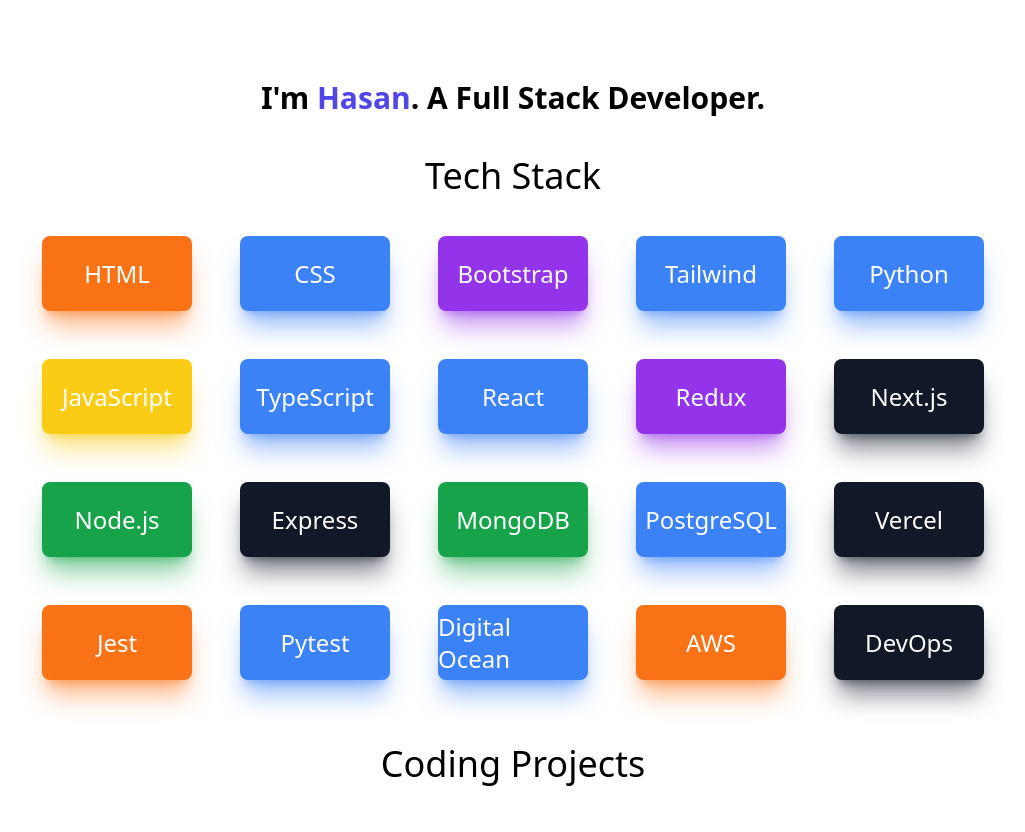
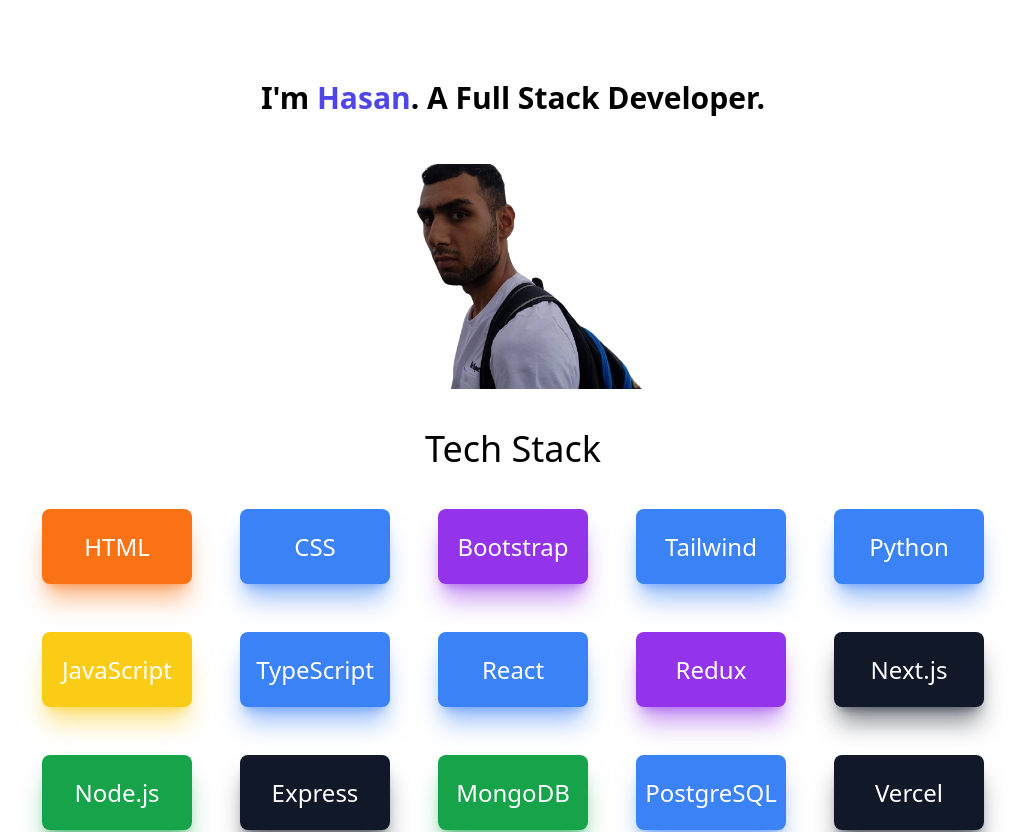
Before and after one commit to hsattar/hsattar, a Next.js app: page / in a window 1280 px wide. Shown: the top 832 px of the page, without its empty margins (127-1152 px from the left). Built offline with nearby package versions, Linux system fonts and the light colour scheme.

Commit message:
update hero section

```diff
--- a/src/components/HeroSection.tsx
+++ b/src/components/HeroSection.tsx
@@ -1,5 +1,10 @@
+import Image from "next/image";
+
 export default function HeroSection() {
   return (
+    <div className="flex flex-col justify-center items-center">
     <h2 className="text-3xl text-center font-semibold mt-20">I'm <span className="text-indigo-600">Hasan</span>. A Full Stack Developer.</h2>
+    <Image src="/assets/hasan.png" className="mt-12" alt="Hasan Sattar" width="400" height="800" />
+    </div>
   )
 }
--- a/src/components/projects.tsx
+++ b/src/components/projects.tsx
@@ -3,7 +3,7 @@
         <>
         <h2 className="text-center text-4xl my-8 select-none mt-16">Coding Projects</h2>
         { codingProjects.map(({ title, description, technologies, link, image, direction }, index) => (
-            <section className={`flex flex-col items-center ${direction} p-4 select-none`}>
+            <section key={index} className={`flex flex-col items-center ${direction} p-4 select-none`}>
                 <a href={link} target="_blank" rel="noreferrer" className="flex justify-center items-center w-full md:w-[50%]">
                     <img src={image} className="w-full px-3 lg:w-[75%]" alt=""/>
                 </a>
```
Also changed, not shown: public/assets/hasan.png (added).
